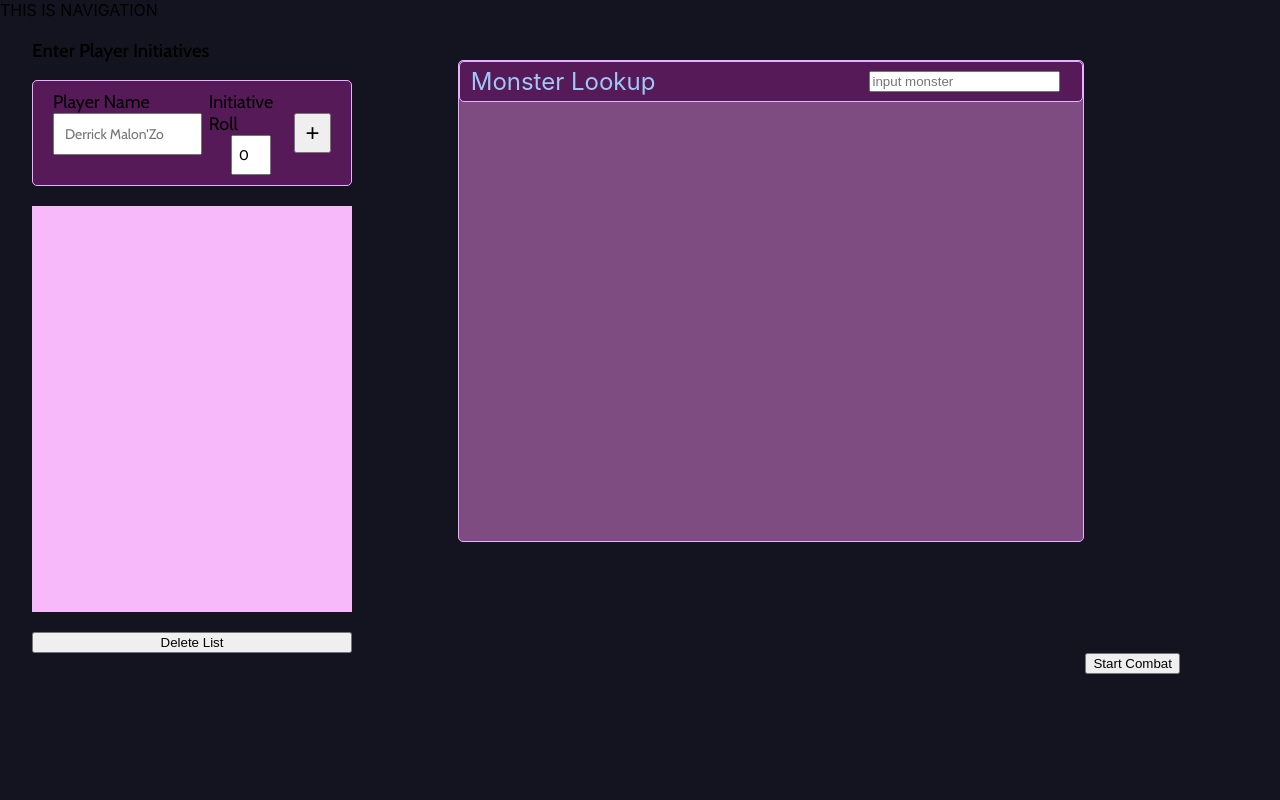
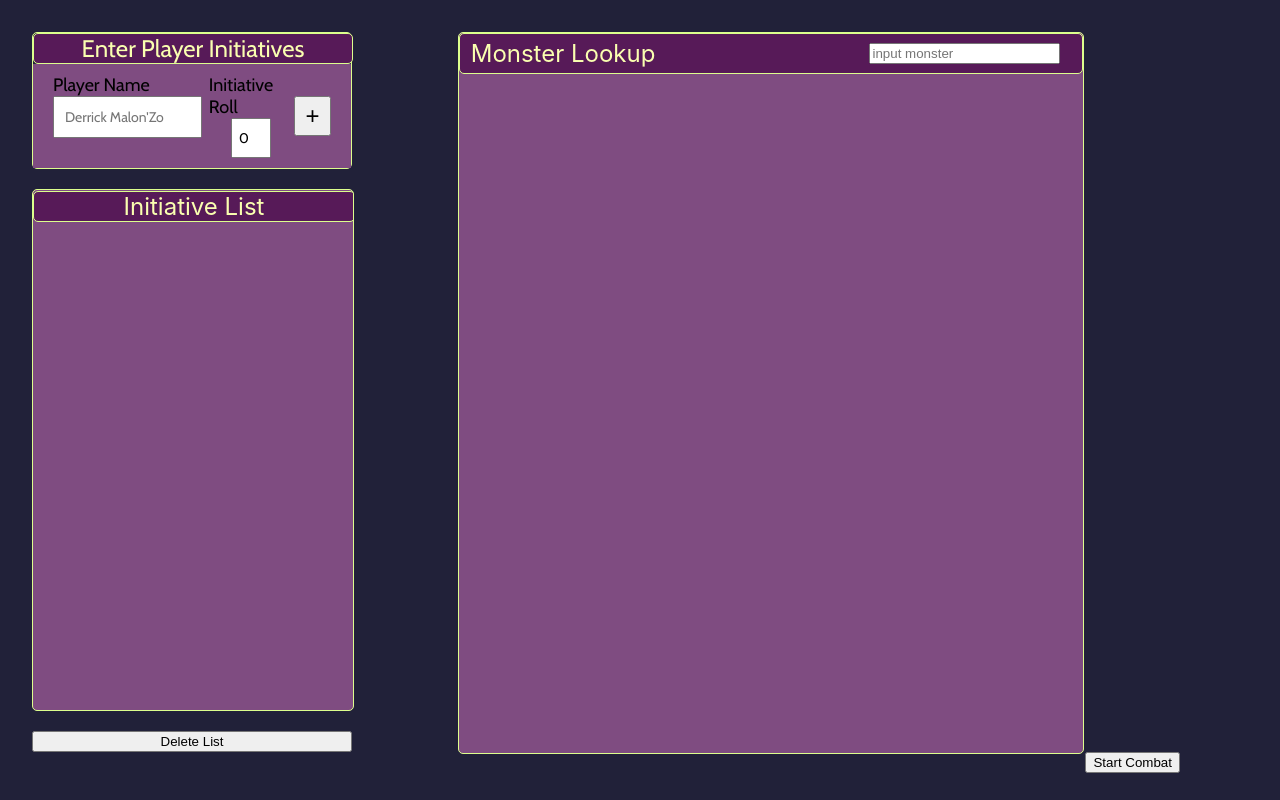
Before and after one commit to jsalinlee/fight-good, a React (Create React App) app: page / in a window 1280 px wide. Built offline with nearby package versions, Linux system fonts and the light colour scheme.

Commit message:
minor changes to CSS

```diff
--- a/src/components/initiative-list-item/initiative-list-item.styles.scss
+++ b/src/components/initiative-list-item/initiative-list-item.styles.scss
@@ -1,16 +1,18 @@
 .list-item-name{
-    color:purple;
+    color:var(--fontColor);
     font-size:17px;
     font-weight:600;
 }
 
 .initiative-list-items-container {
-    background-color: greenyellow;
-    margin-left: 5px;
-    margin-right: 5px;
-    margin-top: 5px;
-    padding-left: 15px;
-    padding-bottom: 5px;
+    background-color: var(--itemBackground);
+    margin-left: 3px;
+    margin-right: 3px;
+    margin-top: 3px;
+    //padding-left: 15px;
+    padding: 15px;
+    border:var(--itemBorder);
+    border-radius:var(--baseBorder-radius);
 
     .initiative-list-action-bar {
         width: 100%;
--- a/src/components/initiative-list/initiative-list.component.jsx
+++ b/src/components/initiative-list/initiative-list.component.jsx
@@ -13,6 +13,11 @@ const InitiativeList = () => {
     return (
         <>
             <div className='initiative-list-container'>
+                <div className='initiative-list-header'>
+                    <span className='initiative-list-title'>
+                        Initiative List
+                    </span>
+                </div>
                 {initiativeListItems.map((item) => (
                     <InitiativeListItem
                         key={`${item.name}+${item.sources}`}
--- a/src/components/initiative-list/initiative-list.styles.scss
+++ b/src/components/initiative-list/initiative-list.styles.scss
@@ -1,9 +1,28 @@
 .initiative-list-container{
-    background-color: #F7B9F9;
+    background-color: var(--boxBackground);
     margin: 0 auto;
     width: 100%;
     padding-bottom: 5px;
     padding-top: 1px;
-    height: 50vh;
+    height: 100%;
     overflow-y: auto;
+    overflow-x:hidden;
+    border:var(--baseBorder);
+    border-radius:var(--baseBorder-radius);
+
+    .initiative-list-header{
+        background-color: var(--boxTitleBackground);
+        border: var(--baseBorder);
+        border-radius: var(--baseBorder-radius);
+        color:var(--fontColor);
+        width:100%;
+        display:flex;
+        flex-direction: column;
+        align-items:center;
+
+        .initiative-list-title{
+            font-size:150%;
+        }
+
+    }
 }
--- a/src/components/monster-search-box/monster-search-box.styles.scss
+++ b/src/components/monster-search-box/monster-search-box.styles.scss
@@ -3,8 +3,10 @@
     background-color: var(--boxBackground);
     color: var(--fontColor);
     width: 75%;
-    margin: 40px auto;
-    height:60vh;
+
+    height:100%;
+    display: flex;
+    flex-direction: column;
     margin-left: 5%;
     border:var(--baseBorder);
     border-radius: var(--baseBorder-radius);
--- a/src/components/monster-search-item/monster-search-item.styles.scss
+++ b/src/components/monster-search-item/monster-search-item.styles.scss
@@ -13,7 +13,12 @@
 
 
 
-    .monster-name, .monster-cr, .monster-size, .monster-type{
+    .monster-name{
+        width:60%;
+        color:var(--fontColor);
+    }
+
+    .monster-cr, .monster-size, .monster-type{
         color:var(--fontColor);
         width:20%;
 
--- a/src/components/monster-search-list/monster-search-list.styles.scss
+++ b/src/components/monster-search-list/monster-search-list.styles.scss
@@ -1,5 +1,5 @@
 .monster-search-list-container {
-    height: 100%;
+
     display: flex;
     flex-direction: column;
     overflow-y: auto;
--- a/src/components/player-input/player-input.component.jsx
+++ b/src/components/player-input/player-input.component.jsx
@@ -42,11 +42,7 @@ const PlayerInput = () => {
 
     return (
         <div className='player-input-container'>
-            <h3>
-                <span className='player-input-label'>
-                    Enter Player Initiatives
-                </span>
-            </h3>
+            <div className='player-input-label'>Enter Player Initiatives</div>
             <div className='player-input-fields-container'>
                 <div className='input-field-container'>
                     <label className='player-name-label'>Player Name</label>
--- a/src/components/player-input/player-input.styles.scss
+++ b/src/components/player-input/player-input.styles.scss
@@ -1,11 +1,23 @@
 .player-input-container {
     font-family: "Cabin";
+    border: var(--baseBorder);
+    border-radius: var(--baseBorder-radius);
+}
+
+.player-input-label{
+    background-color: var(--boxTitleBackground);
+    border: var(--baseBorder);
+    border-radius: var(--baseBorder-radius);
+    color:var(--fontColor);
+    width:100%;
+    display:flex;
+    flex-direction: column;
+    align-items:center;
+    font-size: 150%;
 }
 
 .player-input-fields-container {
-    background: var(--boxTitleBackground);
-    border: var(--baseBorder);
-    border-radius: var(--baseBorder-radius);
+    background: var(--boxBackground);
     display: flex;
     font-family: "Cabin";
     font-size: 18px;
--- a/src/index.scss
+++ b/src/index.scss
@@ -1,12 +1,12 @@
 :root{
-    --baseBackground: #141420;
+    --baseBackground: #212139;
     --boxBackground: #7f4c81;
     --boxTitleBackground: #571a58;
     --itemBackground: #39244d;
-    --fontColor:rgb(159, 200, 246);
+    --fontColor:rgb(250, 255, 176);
 
 
-    --baseBorder: 1px solid rgb(230, 177, 255);
+    --baseBorder: 1px solid rgb(221, 255, 141);
     --itemBorder: 1px solid rgb(84, 131, 212);
     --baseBorder-radius: 5px;
 
--- a/src/routes/initiative-setup/initiative-setup.styles.scss
+++ b/src/routes/initiative-setup/initiative-setup.styles.scss
@@ -2,18 +2,22 @@
 .content-wrapper{
     display:flex;
     flex-direction: row;
-
+    align-items:flex-start;
+    height: 90vh;
     justify-content: space-around;
+    padding-top: 2.5%;
 
     .sidebar-container {
         width: 25%;
         display: flex;
         flex-direction: column;
         gap: 20px;
+        height: 100%;
     }
 
     .main-container {
         width: 65%;
+        height: 100%;
     }
 }
 
--- a/src/routes/navigation/navigation.component.jsx
+++ b/src/routes/navigation/navigation.component.jsx
@@ -3,7 +3,6 @@ import { Outlet } from 'react-router-dom';
 const Navigation = () => {
     return (
         <div>
-            THIS IS NAVIGATION
             <Outlet />
         </div>
     );
```
